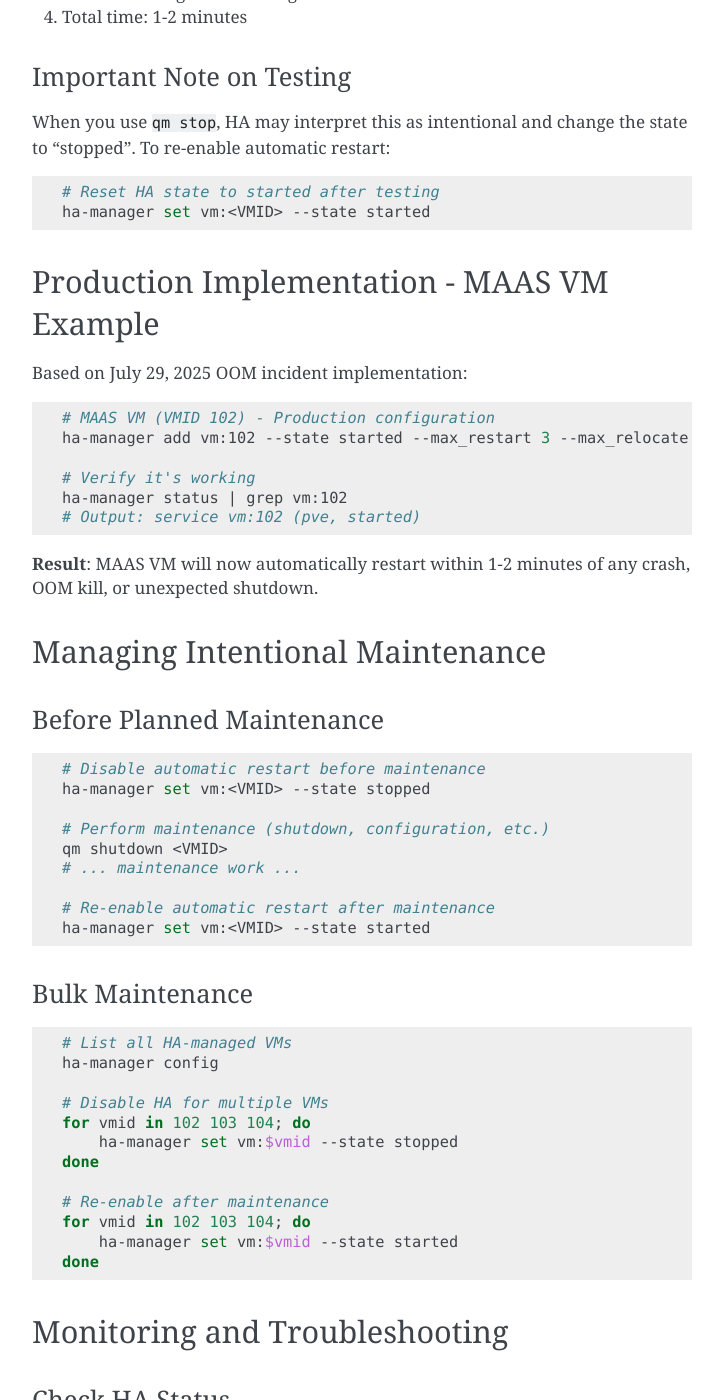
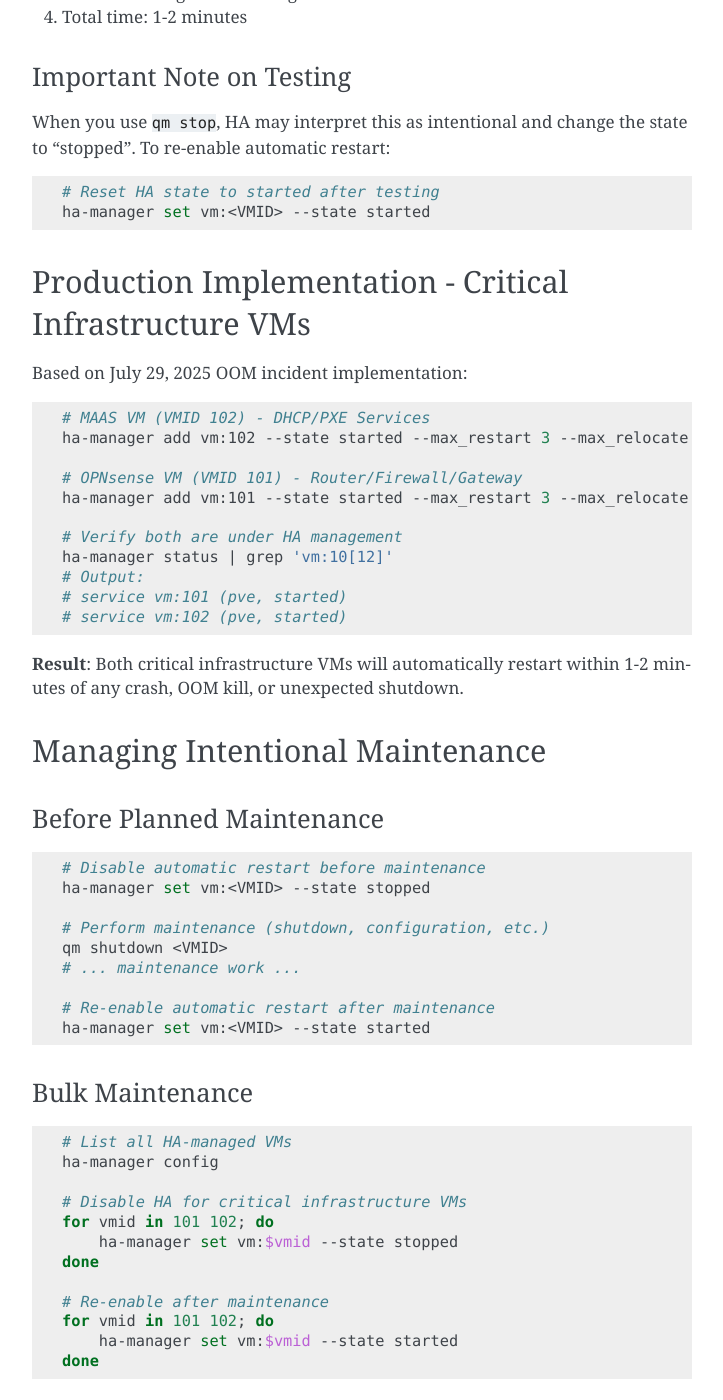
Before and after one commit to homeiac/home, a Sphinx documentation site: the page built from docs/source/md/runbooks/proxmox-ha-vm-auto-restart.md, in a window 1280 px wide and 1400 px high, scrolled down 2227 px. Shown: the whole window, without its empty margins (388-1111 px from the left). Built offline with Sphinx 7.4.7, drawn with Linux system fonts in a browser that asks for light colours; some of the changed text lies outside the part shown.

Commit message:
feat: add OPNsense VM to Proxmox HA automatic restart
- Add OPNsense VM (VMID 101) to HA management with 3 restart attempts
- Protect critical router/firewall/gateway services from extended outages
- Update documentation to cover both critical infrastructure VMs
- Both OPNsense and MAAS VMs now auto-restart within 1-2 minutes

refs #112

🤖 Generated with [Claude Code](https://claude.ai/code)

Co-Authored-By: Claude <noreply@anthropic.com>

````diff
--- a/docs/source/md/runbooks/proxmox-ha-vm-auto-restart.md
+++ b/docs/source/md/runbooks/proxmox-ha-vm-auto-restart.md
@@ -95,20 +95,25 @@ When you use `qm stop`, HA may interpret this as intentional and change the stat
 ha-manager set vm:<VMID> --state started
 ```
 
-## Production Implementation - MAAS VM Example
+## Production Implementation - Critical Infrastructure VMs
 
 Based on July 29, 2025 OOM incident implementation:
 
 ```bash
-# MAAS VM (VMID 102) - Production configuration
+# MAAS VM (VMID 102) - DHCP/PXE Services
 ha-manager add vm:102 --state started --max_restart 3 --max_relocate 1
 
-# Verify it's working
-ha-manager status | grep vm:102
-# Output: service vm:102 (pve, started)
+# OPNsense VM (VMID 101) - Router/Firewall/Gateway
+ha-manager add vm:101 --state started --max_restart 3 --max_relocate 1
+
+# Verify both are under HA management
+ha-manager status | grep 'vm:10[12]'
+# Output:
+# service vm:101 (pve, started)
+# service vm:102 (pve, started)
 ```
 
-**Result**: MAAS VM will now automatically restart within 1-2 minutes of any crash, OOM kill, or unexpected shutdown.
+**Result**: Both critical infrastructure VMs will automatically restart within 1-2 minutes of any crash, OOM kill, or unexpected shutdown.
 
 ## Managing Intentional Maintenance
 
@@ -132,13 +137,13 @@ ha-manager set vm:<VMID> --state started
 # List all HA-managed VMs
 ha-manager config
 
-# Disable HA for multiple VMs
-for vmid in 102 103 104; do
+# Disable HA for critical infrastructure VMs
+for vmid in 101 102; do
     ha-manager set vm:$vmid --state stopped
 done
 
 # Re-enable after maintenance
-for vmid in 102 103 104; do
+for vmid in 101 102; do
     ha-manager set vm:$vmid --state started
 done
 ```
@@ -202,22 +207,32 @@ ha-manager add vm:<VMID> --state started --max_restart 3
 
 ### Uptime Kuma Integration
 
-Add monitors for:
+Add monitors for critical infrastructure VMs:
 ```bash
-# VM availability (ping)
+# OPNsense VM availability (ping)
+Monitor: OPNsense Gateway
+Type: Ping
+Hostname: 192.168.4.1
+
+# OPNsense Web Interface
+Monitor: OPNsense WebUI
+Type: HTTP
+URL: https://192.168.4.1
+
+# MAAS VM availability (ping)
 Monitor: MAAS VM
 Type: Ping
 Hostname: 192.168.4.53
 
-# Service availability (HTTP)
+# MAAS Service availability (HTTP)
 Monitor: MAAS Service
 Type: HTTP
 URL: http://192.168.4.53:5240/MAAS/
 
-# HA status (custom script)
-Monitor: MAAS HA Status
+# HA status monitoring (custom script)
+Monitor: Critical VMs HA Status
 Type: Push
-# Script: curl uptime-kuma-push-url with ha-manager status
+# Script: curl uptime-kuma-push-url with ha-manager status for VMs 101,102
 ```
 
 ### Alerting on HA Events
@@ -268,16 +283,22 @@ ha-manager set vm:<VMID> --state started  # Reset after test
 
 ## Summary
 
-**Problem Solved**: MAAS VM OOM outage duration reduced from 40+ minutes to <2 minutes
+**Problem Solved**: Critical infrastructure VM outages reduced from 40+ minutes to <2 minutes
 
 **Implementation**:
 ```bash
-ha-manager add vm:102 --state started --max_restart 3 --max_relocate 1
+# Critical Infrastructure VMs under HA management
+ha-manager add vm:101 --state started --max_restart 3 --max_relocate 1  # OPNsense
+ha-manager add vm:102 --state started --max_restart 3 --max_relocate 1  # MAAS
 ```
+
+**Protected Services**:
+- **VM 101 (OPNsense)**: Router, Firewall, Gateway, DHCP for homelab network
+- **VM 102 (MAAS)**: DHCP/PXE for bare metal provisioning
 
 **Key Learning**: Proxmox HA is the built-in solution for automatic VM restart after crashes - no custom scripts needed when you have a proper cluster setup.
 
-**Next Steps**: Apply HA configuration to other critical VMs in the homelab infrastructure.
+**Next Steps**: Consider adding other critical VMs (K3s control plane, monitoring) to HA management.
 
 ---
 
````
